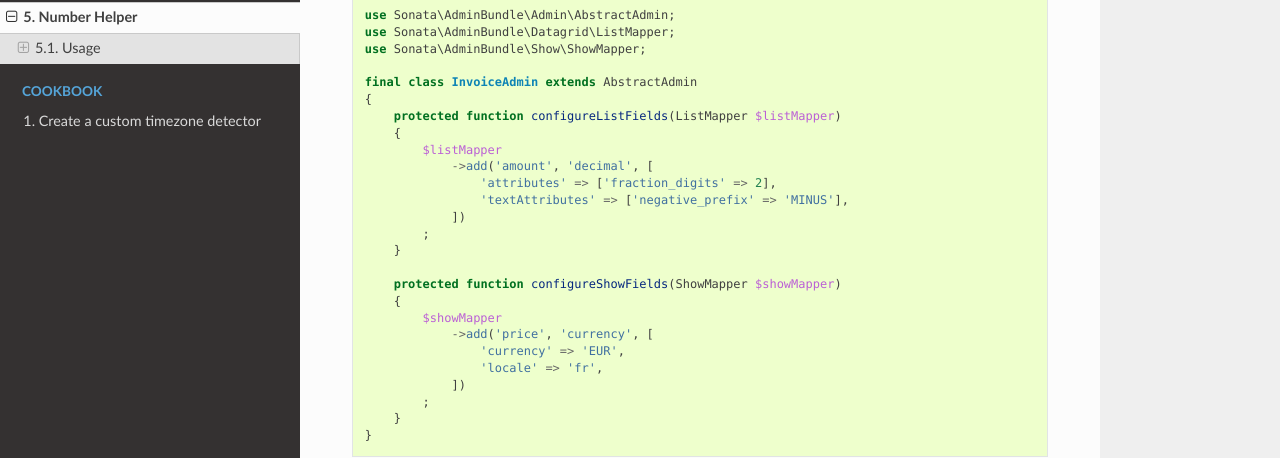
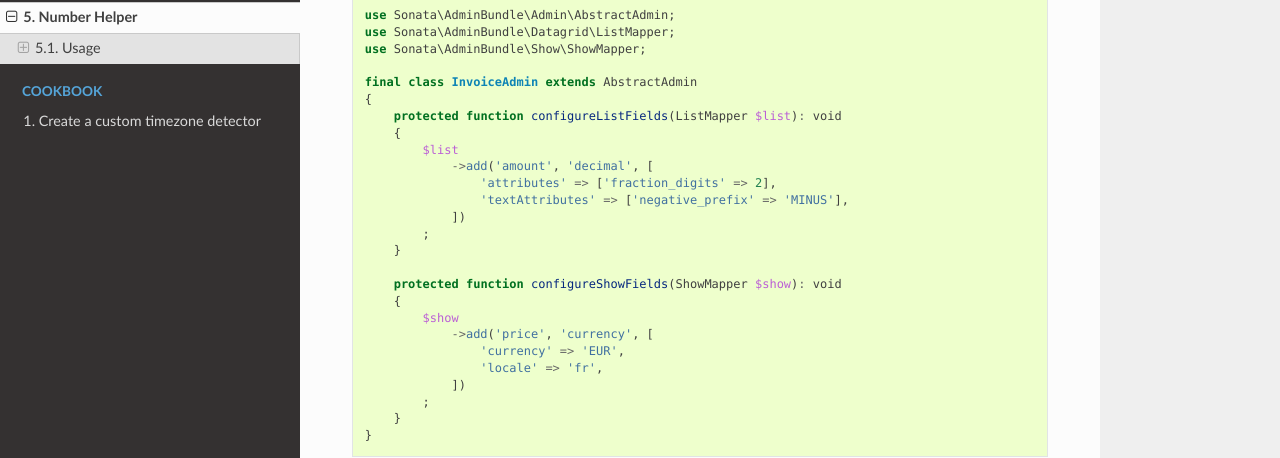
Before and after one commit to sonata-project/SonataIntlBundle, a Sphinx documentation site: the page built from docs/reference/number.rst, in a window 1280 px wide and 900 px high, scrolled down 776 px. Shown: the part 254-712 px from the top of the window. Built offline with Sphinx 7.4.7 and the Read the Docs theme 2.0.0, drawn with Linux system fonts in a browser that asks for light colours.

Commit message:
Update doc and remove legacy group

```diff
--- a/docs/reference/configuration.rst
+++ b/docs/reference/configuration.rst
@@ -73,4 +73,4 @@ You can override this default timezone in the configuration:
             timezone:
                 default: Europe/Paris
 
-.. _SonataUserBundle: https://docs.sonata-project.org/projects/SonataUserBundle/en/4.x/reference/installation/#enable-the-bundle
+.. _SonataUserBundle: https://docs.sonata-project.org/projects/SonataUserBundle/en/5.x/reference/installation/#enable-the-bundle
--- a/docs/reference/locale.rst
+++ b/docs/reference/locale.rst
@@ -10,9 +10,9 @@ Detection
 ---------
 
 The SonataIntlBundle provides a service to automatically detect the user's locale.
-``sonata.intl.locale_detector`` will be session-based if you're using Symfony < 2.1.x ; request-based otherwise.
+``sonata.intl.locale_detector`` will be request-based.
 
-You'll need to handle the locale setting however (in request or session, depending on your Symfony version).
+You'll need to handle the locale setting however.
 
 Twig usage
 ----------
--- a/docs/reference/number.rst
+++ b/docs/reference/number.rst
@@ -52,9 +52,9 @@ When defining your Admin, you can also provide extra parameters::
 
     final class InvoiceAdmin extends AbstractAdmin
     {
-        protected function configureListFields(ListMapper $listMapper)
+        protected function configureListFields(ListMapper $list): void
         {
-            $listMapper
+            $list
                 ->add('amount', 'decimal', [
                     'attributes' => ['fraction_digits' => 2],
                     'textAttributes' => ['negative_prefix' => 'MINUS'],
@@ -62,9 +62,9 @@ When defining your Admin, you can also provide extra parameters::
             ;
         }
 
-        protected function configureShowFields(ShowMapper $showMapper)
+        protected function configureShowFields(ShowMapper $show): void
         {
-            $showMapper
+            $show
                 ->add('price', 'currency', [
                     'currency' => 'EUR',
                     'locale' => 'fr',
```
Also changed, not shown: 2 other files.
